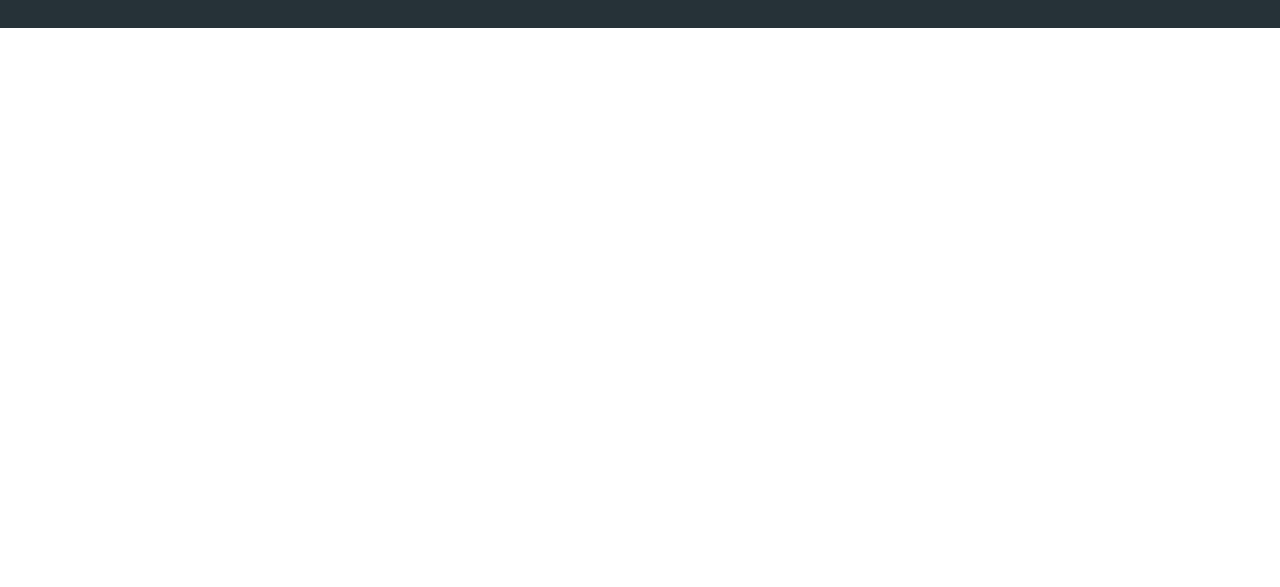
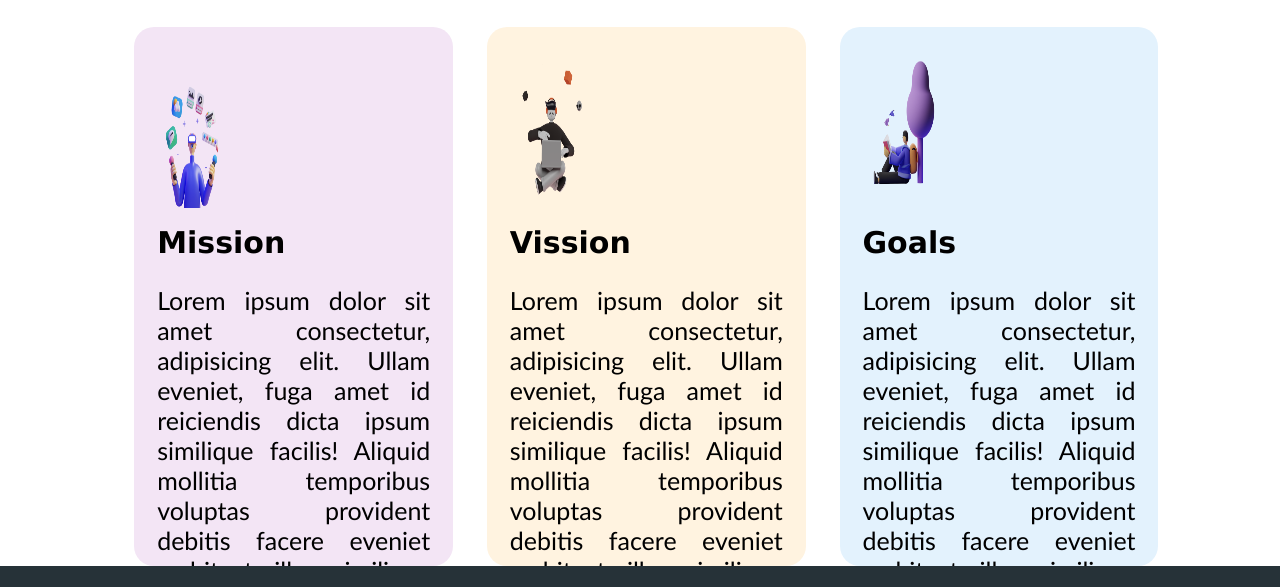
Before and after one commit to limonzishad/assignmentOne, a plain HTML site: page index.html in a window 1280 px wide. Shown: the part 772-1359 px from the top of the page. Before the commit the page ends 800 px from the top, so only its background shows below. Drawn offline with Linux system fonts and the light colour scheme; a web font is replaced by a local one.

Commit message:
second section added

```diff
--- a/css/style.css
+++ b/css/style.css
@@ -1,4 +1,4 @@
-section{
+.flexibleSection{
     display: flex;
     margin-top: 5%;
     margin-left: 10%;
@@ -20,7 +20,7 @@ h2{
 }
 
 p{
-    font-family: 'Trebuchet MS', 'Lucida Sans Unicode', 'Lucida Grande', 'Lucida Sans';
+    font-family: 'Trebuchet MS', 'Lucida Sans Unicode';
     font-size: 25px;
     text-align: justify;
     padding-bottom: 2%;
@@ -47,12 +47,61 @@ footer{
     position:absolute;
     left:0;
     right:0;
-    bottom:0;
     padding: 2%;
     background-color:#263238;
     text-align:center;
     color:white;
-    font-family: 'Sonsie One', cursive;
+    font-family: 'Sonsie One', 'cursive';
     font-size: 40px;
     font-weight: 900;
 }
+
+.secondSection{
+        margin-top: 2%;
+        margin-left: 10%;
+}
+
+.missionVissionGoals{
+    display: flex;
+    text-align: justify;
+}
+
+#mission{
+    width: 50%;
+    background-color: #f3e5f5;
+    padding-right: 2%;
+    padding-left: 2%;
+    border-radius: 20px;
+}
+
+#vission{
+    width: 50%;
+    background-color: #fff3e0;
+    margin-left: 3%;
+    padding-left: 2%;
+    padding-right: 2%;
+    border-radius: 20px;
+}
+
+#goals{
+    width: 50%;
+    background-color: #e3f2fd;
+    margin-right: 10%;
+    padding-left: 2%;
+    margin-left: 3%;
+    padding-right: 2%;
+    border-radius: 20px;
+}
+
+.missionVissionGoals img{
+    margin-top: 10%;
+    width: 30%;
+    height: 30%;
+}
+
+h4{
+    font-family: 'Verdana','Trebuchet MS';
+    margin-top: 2%;
+    font-size: 30px;
+    margin-bottom: 2%;
+}
--- a/index.html
+++ b/index.html
@@ -14,7 +14,7 @@
 </head>
 
 <body>
-    <section>
+    <section class="flexibleSection">
         <div class="divWidth">
             <div class="firstHeader">
                 <h2>I'm Focused on</h2>
@@ -34,6 +34,33 @@
             <img src="./images/person-5.png" alt="Person5 Photo">
         </div>
     </section>
+    <section class="secondSection">
+        <h2 style="text-align: center;">My Mission in <span style="color:#9C27B0;">2022</span></h2>
+        <div class="missionVissionGoals">
+            <div id="mission">
+                <img src="./images/illustrator-1.png" alt="">
+                <h4>Mission</h4>
+                <p>Lorem ipsum dolor sit amet consectetur, adipisicing elit. Ullam eveniet, fuga amet id reiciendis
+                    dicta ipsum similique facilis! Aliquid mollitia temporibus voluptas provident debitis facere eveniet
+                    architecto illum similique reiciendis.</p>
+            </div>
+            <div id="vission">
+                <img src="./images/illustrator-2.png" alt="">
+                <h4>Vission</h4>
+                <p>Lorem ipsum dolor sit amet consectetur, adipisicing elit. Ullam eveniet, fuga amet id reiciendis
+                    dicta ipsum similique facilis! Aliquid mollitia temporibus voluptas provident debitis facere eveniet
+                    architecto illum similique reiciendis.</p>
+            </div>
+            <div id="goals">
+                <img src="./images/illustrator-3.png" alt="">
+                <h4>Goals</h4>
+                <p>Lorem ipsum dolor sit amet consectetur, adipisicing elit. Ullam eveniet, fuga amet id reiciendis
+                    dicta ipsum similique facilis! Aliquid mollitia temporibus voluptas provident debitis facere eveniet
+                    architecto illum similique reiciendis.</p>
+            </div>
+        </div>
+
+    </section>
     <footer>
         <span>Mission <span style="color:gold">2022</span></span>
         <br>
```
